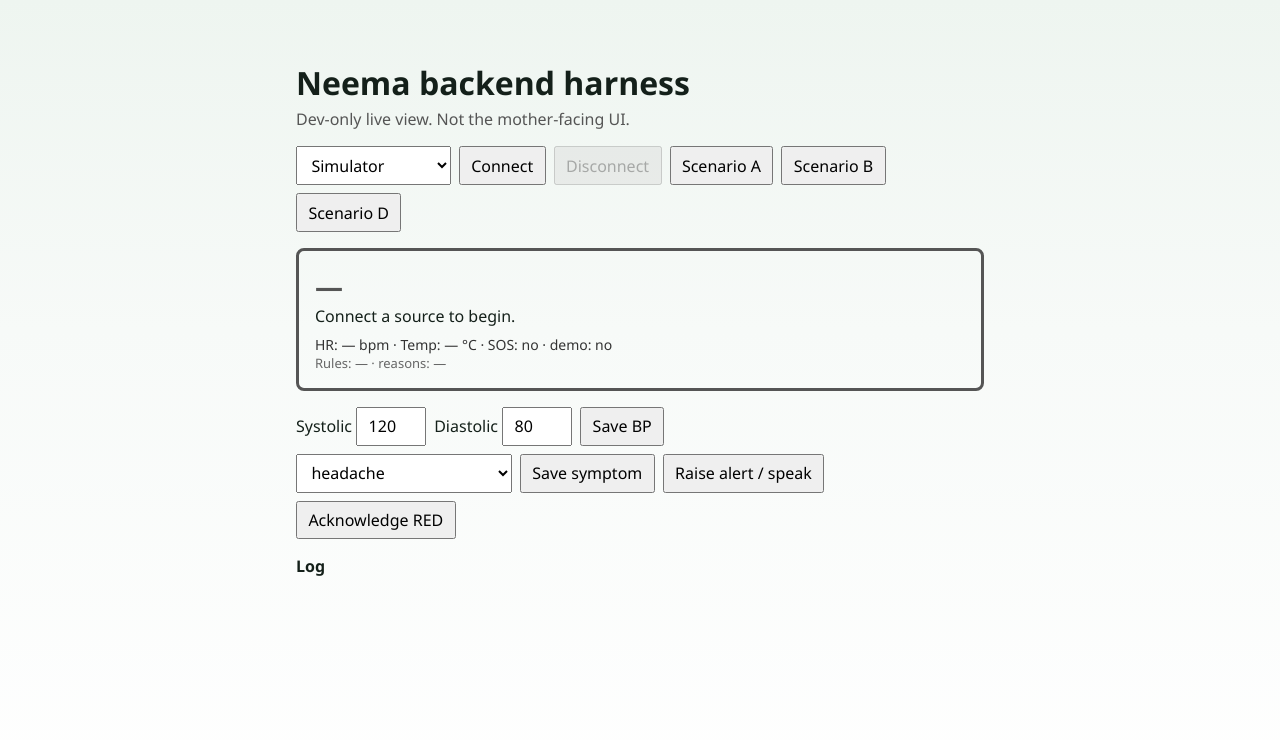
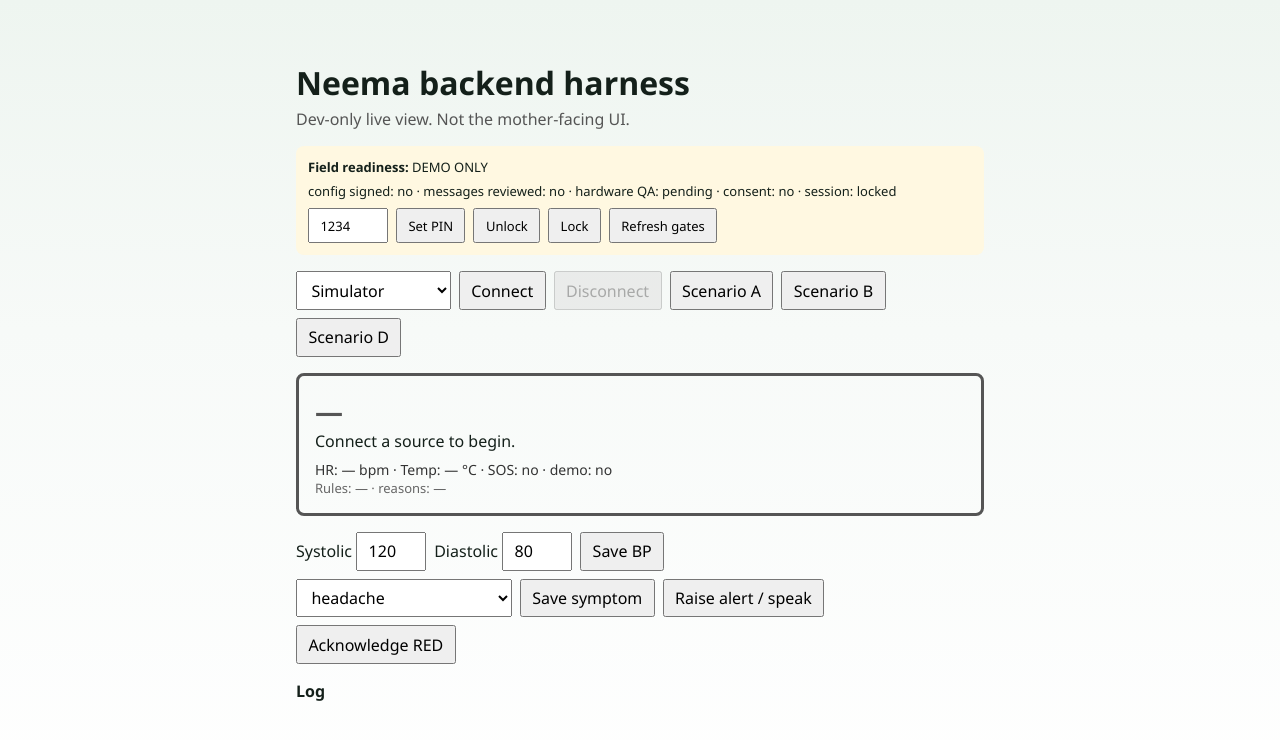
Before and after one commit to Maureen13-d/Neema, a React (Vite) app in the folder apps/web/: page / in a window 1280 px wide. Shown: the top 740 px of the page. Built offline with nearby package versions, Linux system fonts and the light colour scheme.

Commit message:
Surface readiness gates and PIN unlock in the backend harness.
Documents the human review process in GOVERNANCE.md.

Co-authored-by: Cursor <cursoragent@cursor.com>

```diff
--- a/apps/web/src/dev/Harness.tsx
+++ b/apps/web/src/dev/Harness.tsx
@@ -12,6 +12,8 @@ import { applyBandFeedback } from '../services/bandFeedback';
 import { acknowledgeAndStop, startEscalation, type EscalationHandle } from '../services/escalation';
 import { LocationError, requestAlertLocation } from '../services/location';
 import { getMessageText, speakMessageKey } from '../services/speech';
+import { getReadiness, type ReadinessReport } from '../services/readiness';
+import { lockSession, setPin, unlockWithPin } from '../services/auth';
 import { db } from '../storage/db';
 
 type SourceKind = 'simulator' | 'bluetooth';
@@ -26,6 +28,8 @@ export function Harness() {
   const [symptom, setSymptom] = useState('headache');
   const [log, setLog] = useState<string[]>([]);
   const [smsHref, setSmsHref] = useState<string | null>(null);
+  const [pin, setPinInput] = useState('1234');
+  const [readiness, setReadiness] = useState<ReadinessReport | null>(null);
   const escalationRef = useRef<EscalationHandle | null>(null);
   const lastLevelRef = useRef<string | null>(null);
 
@@ -33,6 +37,7 @@ export function Harness() {
   const pipeline = useMemo(() => createVitalsPipeline(), []);
 
   useEffect(() => {
+    void getReadiness().then(setReadiness);
     const id = window.setInterval(async () => {
       const handle = escalationRef.current;
       if (!handle) return;
@@ -45,6 +50,10 @@ export function Harness() {
     }, 5_000);
     return () => window.clearInterval(id);
   }, []);
+
+  async function refreshReadiness() {
+    setReadiness(await getReadiness());
+  }
 
   useEffect(() => {
     const unsub = band.onVitals(async (s) => {
@@ -155,7 +164,10 @@ export function Harness() {
       reasonCode: triage.reasons[0] ?? 'alert',
       ...(locationUrl ? { locationUrl } : {}),
     };
-    const { alert, smsLinks } = await raiseAlert(draft, contacts);
+    const { alert, smsLinks } = await raiseAlert(draft, contacts, {
+      allowDemo: true,
+      skipConsent: true,
+    });
     const first = smsLinks[0];
     if (first) setSmsHref(first.href);
     if (level === 'RED') {
@@ -197,6 +209,82 @@ export function Harness() {
       <p style={{ color: '#555', marginTop: 0 }}>
         Dev-only live view. Not the mother-facing UI.
       </p>
+
+      <section
+        style={{
+          background: readiness?.fieldReady ? '#e8f5e9' : '#fff8e1',
+          borderRadius: 8,
+          padding: 12,
+          marginBottom: 16,
+          fontSize: 13,
+        }}
+      >
+        <strong>Field readiness:</strong>{' '}
+        {readiness?.fieldReady ? 'READY' : 'DEMO ONLY'}
+        <div style={{ marginTop: 6 }}>
+          config signed: {readiness?.configSigned ? 'yes' : 'no'} · messages reviewed:{' '}
+          {readiness?.messagesReviewed ? 'yes' : 'no'} · hardware QA:{' '}
+          {readiness?.hardwareEngineeringPass ? 'pass' : 'pending'} · consent:{' '}
+          {readiness?.consentOnFile ? 'yes' : 'no'} · session:{' '}
+          {readiness?.sessionUnlocked ? 'unlocked' : 'locked'}
+        </div>
+        {readiness && readiness.blockers.length > 0 ? (
+          <ul style={{ margin: '6px 0 0', paddingLeft: 18 }}>
+            {readiness.blockers.map((b) => (
+              <li key={b}>{b}</li>
+            ))}
+          </ul>
+        ) : null}
+        <div style={{ display: 'flex', gap: 8, flexWrap: 'wrap', marginTop: 8 }}>
+          <input
+            value={pin}
+            onChange={(e) => setPinInput(e.target.value)}
+            style={{ width: 80 }}
+            aria-label="PIN"
+          />
+          <button
+            type="button"
+            onClick={async () => {
+              try {
+                await setPin(pin);
+                setLog((l) => ['PIN set / session unlocked', ...l]);
+                await refreshReadiness();
+              } catch (err) {
+                setLog((l) => [`PIN set failed: ${String(err)}`, ...l]);
+              }
+            }}
+          >
+            Set PIN
+          </button>
+          <button
+            type="button"
+            onClick={async () => {
+              try {
+                await unlockWithPin(pin);
+                setLog((l) => ['Unlocked', ...l]);
+                await refreshReadiness();
+              } catch (err) {
+                setLog((l) => [`Unlock failed: ${String(err)}`, ...l]);
+              }
+            }}
+          >
+            Unlock
+          </button>
+          <button
+            type="button"
+            onClick={async () => {
+              lockSession();
+              setLog((l) => ['Locked', ...l]);
+              await refreshReadiness();
+            }}
+          >
+            Lock
+          </button>
+          <button type="button" onClick={() => void refreshReadiness()}>
+            Refresh gates
+          </button>
+        </div>
+      </section>
 
       <section style={{ display: 'flex', gap: 8, flexWrap: 'wrap', marginBottom: 16 }}>
         <select value={sourceKind} onChange={(e) => setSourceKind(e.target.value as SourceKind)}>
```
Also changed, not shown: 1 other file (tests, documents, lock files or other folders).
